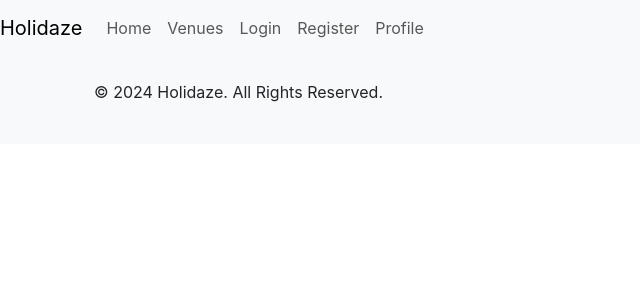
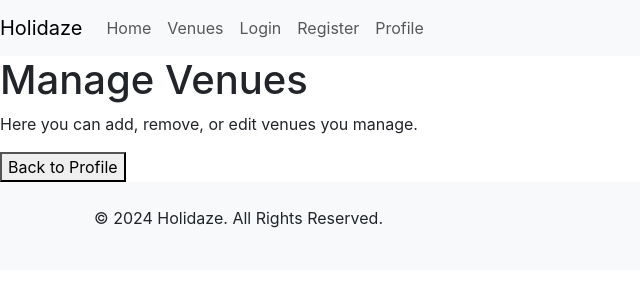
Before and after one commit to Olekrr/Project-Exam-2, a React (Create React App) app: page /manage-venues in a window 1280 px wide. Shown: the top 300 px of the page, without its empty margins (0-640 px from the left). Built offline with nearby package versions, Linux system fonts and the light colour scheme.

Commit message:
added shell for venue management

```diff
--- a/src/App.js
+++ b/src/App.js
@@ -8,6 +8,7 @@ import Profile from "./components/pages/profile/Profile";
 import EditProfile from "./components/pages/profile/editProfile/EditProfile";
 import Venues from "./components/pages/venues/Venues";
 import VenueDetails from "./components/pages/venuedetails/VenueDetails";
+import ManageVenues from "./components/pages/managevenues/ManageVenues";
 
 function App() {
   return (
@@ -19,6 +20,7 @@ function App() {
           <Route path="/register" element={<Register />} />
           <Route path="/profile/:username" element={<Profile />} />
           <Route path="/profile/:username/edit" element={<EditProfile />} />
+          <Route path="manage-venues" element={<ManageVenues />} />
           <Route path="/venues" element={<Venues />} />
           <Route path="/venues/:id" element={<VenueDetails />} />
         </Routes>
--- /dev/null
+++ b/src/components/pages/managevenues/ManageVenues.jsx
@@ -0,0 +1,21 @@
+import React from "react";
+import { useNavigate, useParams } from "react-router-dom";
+
+const ManageVenues = () => {
+  const { username } = useParams();
+  const navigate = useNavigate();
+
+  const handleBackToProfile = () => {
+    navigate(`/profile/${username}`);
+  };
+
+  return (
+    <div className="manage-venues">
+      <h1>Manage Venues</h1>
+      <p>Here you can add, remove, or edit venues you manage.</p>
+      <button onClick={handleBackToProfile}>Back to Profile</button>
+    </div>
+  );
+};
+
+export default ManageVenues;
--- a/src/components/pages/profile/Profile.jsx
+++ b/src/components/pages/profile/Profile.jsx
@@ -14,14 +14,16 @@ const Profile = () => {
     navigate(`/profile/${username}/edit`);
   };
 
+  const handleManageVenues = () => {
+    navigate(`/profile/${username}/manage-venues`);
+  };
+
   if (isLoading) {
     return <div>Loading...</div>;
   }
-
   if (error) {
     return <div className="alert alert-danger">{error}</div>;
   }
-
   if (!profile) {
     return <div>No profile data available.</div>;
   }
@@ -43,6 +45,14 @@ const Profile = () => {
           <button className="btn btn-primary mt-3" onClick={handleEdit}>
             Edit Profile
           </button>
+          {profile.venueManager && (
+            <button
+              className="btn btn-secondary mt-3"
+              onClick={handleManageVenues}
+            >
+              Manage Venues
+            </button>
+          )}
         </div>
       </div>
     </div>
--- a/src/components/pages/profile/editProfile/EditProfile.jsx
+++ b/src/components/pages/profile/editProfile/EditProfile.jsx
@@ -14,7 +14,7 @@ const EditProfile = () => {
     const { name, value } = e.target;
     setProfile((prev) => ({
       ...prev,
-      [name]: value
+      [name]: value,
     }));
   };
 
--- a/src/components/pages/profile/editProfile/hooks/useEditProfile.js
+++ b/src/components/pages/profile/editProfile/hooks/useEditProfile.js
@@ -8,7 +8,7 @@ export const useEditProfile = (username) => {
     bio: "",
     venueManager: false,
     avatar: { url: "", alt: "User avatar" },
-    banner: { url: "", alt: "Profile banner" }
+    banner: { url: "", alt: "Profile banner" },
   });
   const [isLoading, setIsLoading] = useState(false);
   const [error, setError] = useState("");
@@ -57,6 +57,6 @@ export const useEditProfile = (username) => {
     isLoading,
     error,
     setProfile,
-    updateProfileData
+    updateProfileData,
   };
 };
--- a/src/components/pages/profile/hooks/useProfile.js
+++ b/src/components/pages/profile/hooks/useProfile.js
@@ -14,7 +14,7 @@ export const useProfile = (username) => {
 
         if (!token || !apiKey) {
           setError(
-            "Authentication credentials are not available. Please login again."
+            "Authentication credentials are not available. Please login again.",
           );
           setIsLoading(false);
           return;
--- a/src/components/pages/venues/components/cards/VenueCards.jsx
+++ b/src/components/pages/venues/components/cards/VenueCards.jsx
@@ -7,7 +7,7 @@ const VenueCard = ({ venue }) => (
     <Link to={`/venues/${venue.id}`}>
       <h2>{venue.name}</h2>
       <img src={venue.media[0]?.url} alt={venue.media[0]?.alt || venue.name} />
-      <p>{venue.description}</p>
+      <p>{venue.description}</p>,
     </Link>
   </div>
 );
@@ -20,7 +20,7 @@ VenueCard.propTypes = {
       PropTypes.shape({
         url: PropTypes.string,
         alt: PropTypes.string,
-      })
+      }),
     ).isRequired,
     description: PropTypes.string.isRequired,
   }).isRequired,
--- a/src/index.js
+++ b/src/index.js
@@ -9,7 +9,7 @@ const root = ReactDOM.createRoot(document.getElementById("root"));
 root.render(
   <React.StrictMode>
     <App />
-  </React.StrictMode>
+  </React.StrictMode>,
 );
 
 reportWebVitals();
```
